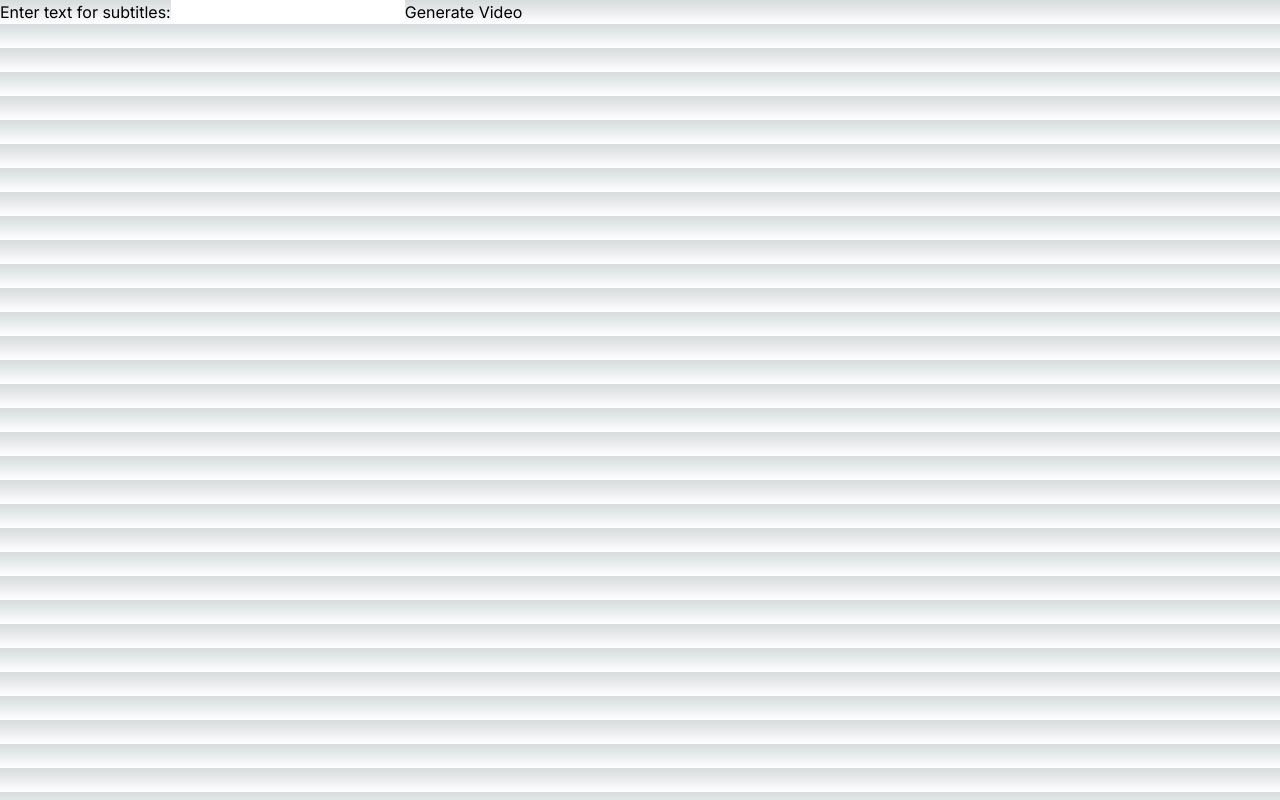
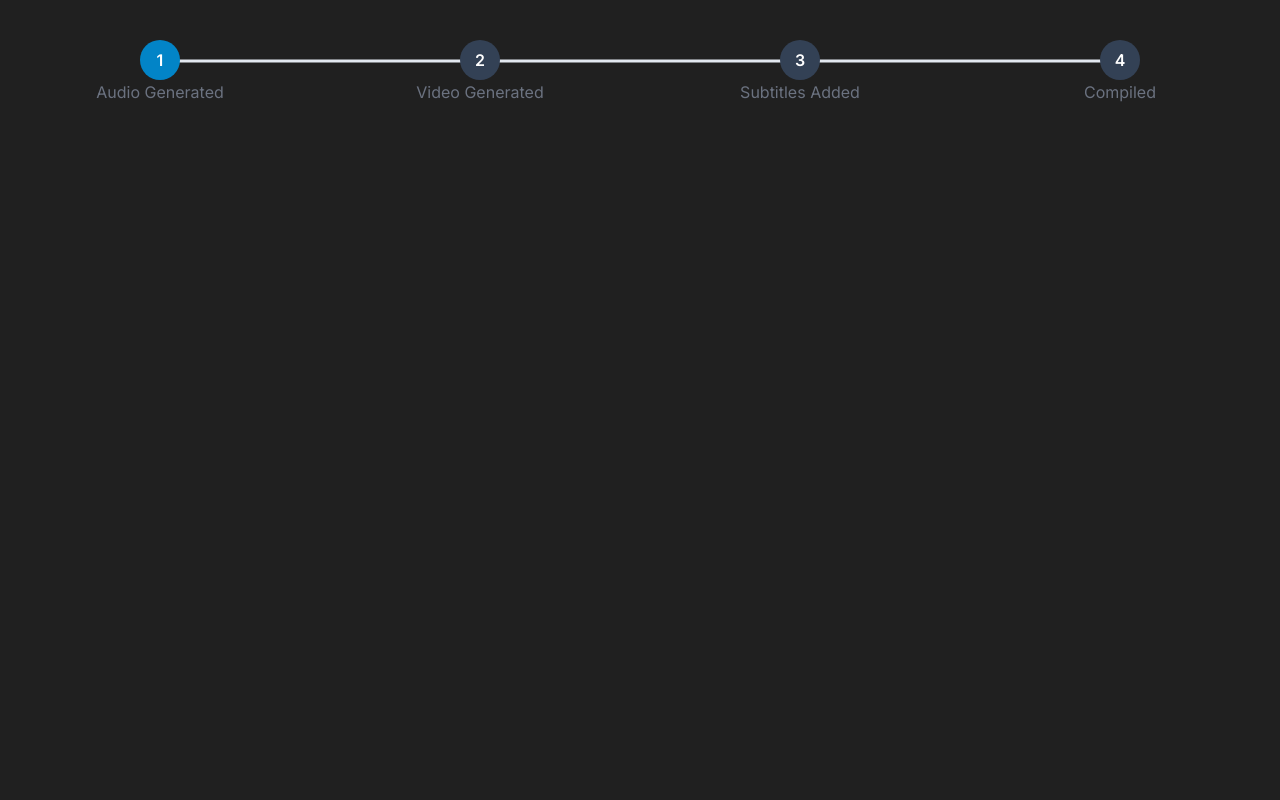
Before and after one commit to KrishOnGH/shitpost.video, a Next.js app in the folder web/: page / in a window 1280 px wide. Shown: the top 800 px of the page. Built offline with nearby package versions, Linux system fonts and the light colour scheme.

Commit message:
web integration complete + dotted line progress bar pt. 1
The website now works and fetches a video on prompt from the backend, and it also has a (currently unfunctional) progress line dotted bar.

```diff
--- a/web/app/globals.css
+++ b/web/app/globals.css
@@ -31,3 +31,26 @@
     text-wrap: balance;
   }
 }
+
+.step-item {
+  @apply relative flex flex-col justify-center items-center w-[70%];
+}
+.step-item:not(:first-child):before {
+  @apply content-[''] bg-slate-200 absolute w-full h-[3px] right-2/4 top-1/3 -translate-y-2/4;
+}
+.step {
+  @apply w-10 h-10 flex items-center justify-center z-10 relative bg-slate-700 rounded-full font-semibold text-white;
+}
+.active .step {
+  @apply bg-sky-600;
+}
+.complete .step {
+  @apply bg-green-600;
+}
+.complete p {
+  @apply text-white;
+}
+.complete:not(:first-child):before,
+.active:not(:first-child):before {
+  @apply bg-green-600;
+}
--- a/web/app/page.js
+++ b/web/app/page.js
@@ -1,9 +1,15 @@
 "use client"
-import React, { useState } from 'react';
+import React, { useEffect, useState } from 'react';
+import { TiTick } from "react-icons/ti";
+import io from 'socket.io-client'
 
 function App() {
   const [text, setText] = useState('');
   const [videoUrl, setVideoUrl] = useState('');
+  const [progress, setProgress] = useState(1);
+  const [complete, setComplete] = useState(false)
+  const [socket, setSocket] = useState(null);
+  const steps = ["Audio Generated", "Video Generated", "Subtitles Added", "Compiled"]
 
   const handleSubmit = async (e) => {
     e.preventDefault();
@@ -29,12 +35,30 @@
   };
 
   return (
-    <div className="App">
+    <div className='bg-[#202020] flex flex-col gap-[7rem] items-center justify-center'>
+      <div className="flex items-start h-screen w-screen mt-10 justify-between">
+        {steps?.map((step, i) => (
+          <div
+            key={i}
+            className={`step-item ${progress === i + 1 && "active"} ${
+              (i + 1 < progress || complete) && "complete"
+            } `}
+          >
+            <div className="step">
+              {i + 1 < progress || complete ? <TiTick size={24} /> : i + 1}
+            </div>
+            <p className="text-gray-500">{step}</p>
+          </div>
+        ))}
+      </div>
+
+      <div className='flex flex-col'>
         <form onSubmit={handleSubmit}>
           <label>
             Enter text for subtitles:
             <input
               type="text"
+              className='text-black'
               value={text}
               onChange={(e) => setText(e.target.value)}
             />
@@ -48,6 +72,7 @@
           </div>
         )}
       </div>
+    </div>
   );
 }
 
--- a/web/package.json
+++ b/web/package.json
@@ -9,9 +9,11 @@
     "lint": "next lint"
   },
   "dependencies": {
+    "next": "14.2.5",
     "react": "^18",
     "react-dom": "^18",
-    "next": "14.2.5"
+    "react-icons": "^5.2.1",
+    "socket.io-client": "^4.7.5"
   },
   "devDependencies": {
     "postcss": "^8",
```
Also changed, not shown: 2 other files (tests, documents, lock files or other folders). Lines whose indentation alone changed are shown as unchanged.
